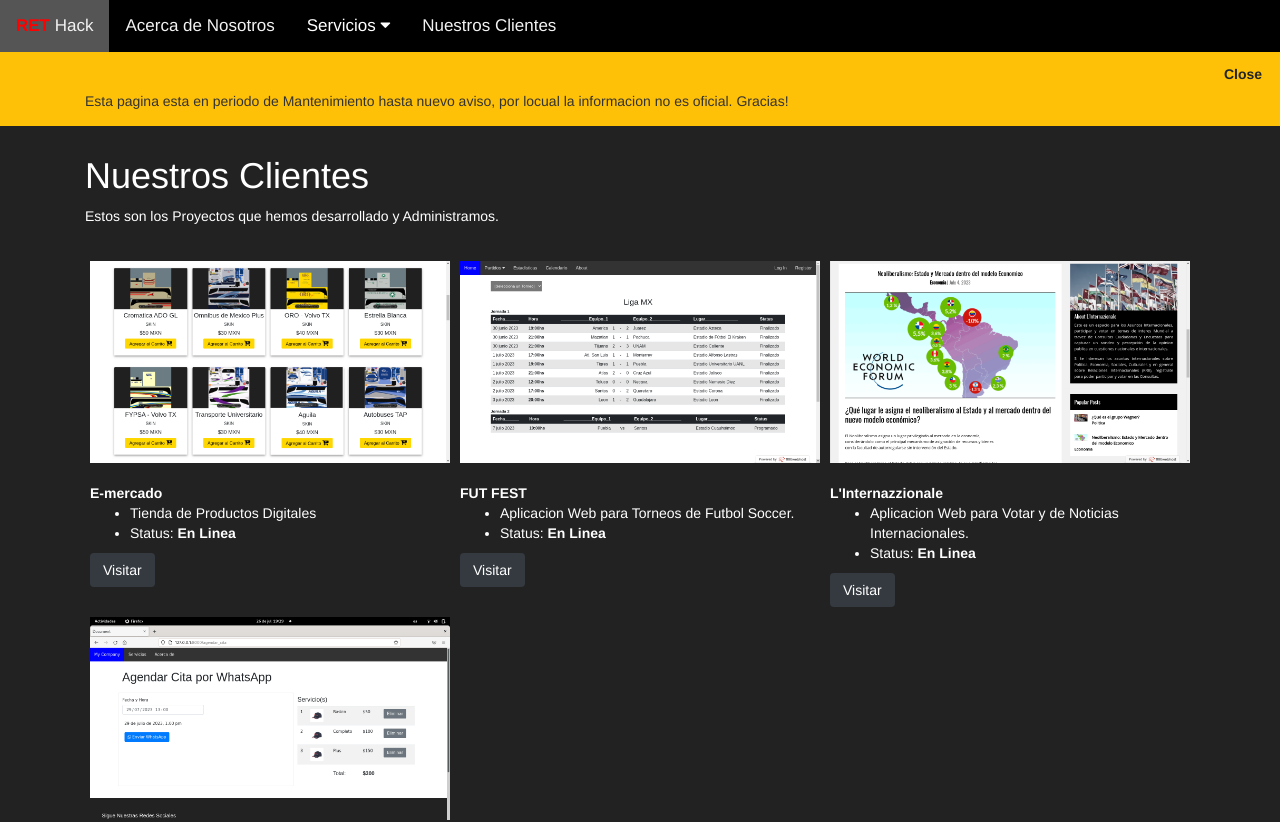
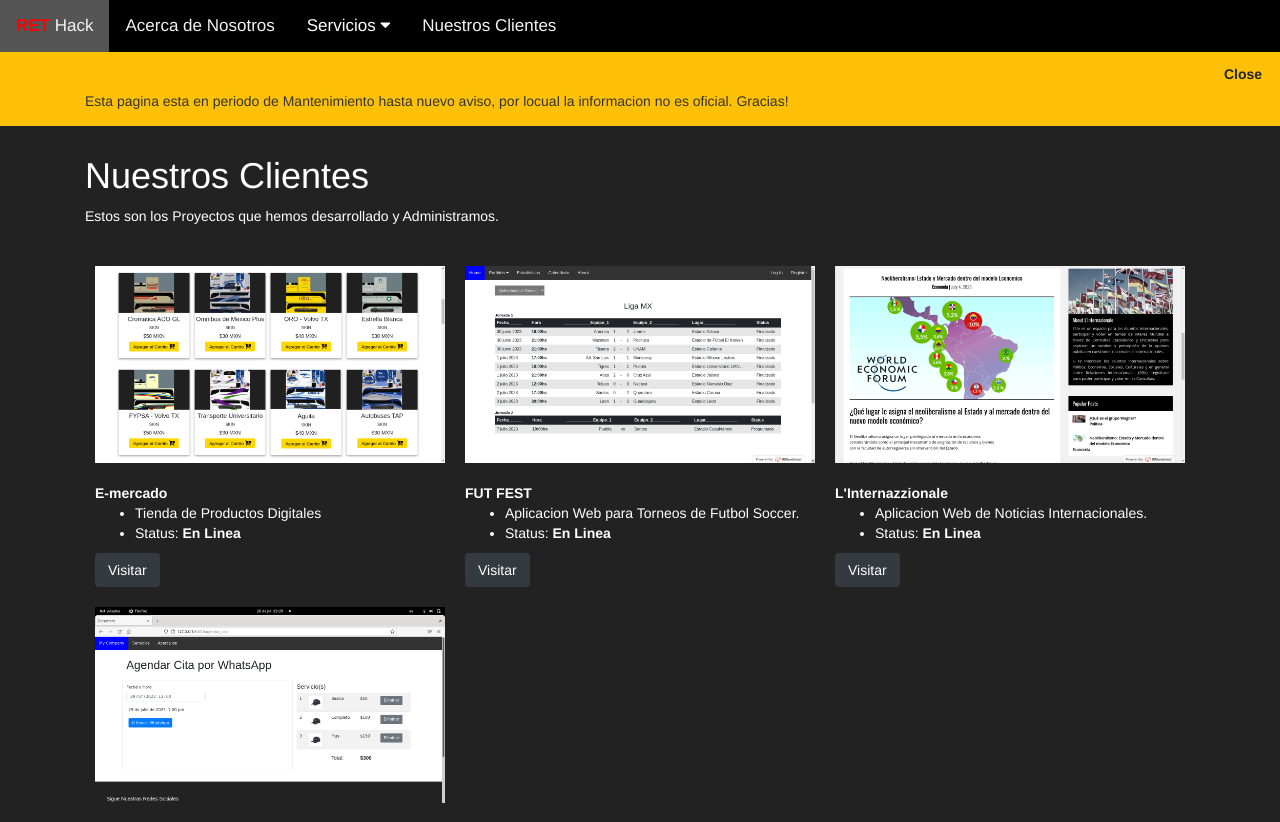
Before and after one commit to garciaraulcu/mycompany, a Vue app: page /customers in a window 1280 px wide. Shown: the top 822 px of the page. Built offline with nearby package versions, Linux system fonts and the light colour scheme.

Commit message:
v1.2.47 RET Hack

```diff
--- a/src/components/Customers.vue
+++ b/src/components/Customers.vue
@@ -43,7 +43,7 @@
                     <br>
                         <b>L'Internazzionale</b>
                         <ul>
-                          <li>Aplicacion Web para Votar y de Noticias Internacionales.</li>
+                          <li>Aplicacion Web de Noticias Internacionales.</li>
                           <li>Status: <b>En Linea</b></li>
                         </ul>
                         <a href="https://futfest.000webhostapp.com/" class="btn btn-dark" target="_blank">Visitar</a>
@@ -74,5 +74,12 @@ b,ul,li{
 
 .card-customer{
   padding: 5px 5px 5px 5px;
+  border-radius: 10px;
+  padding: 10px;
+}
+
+.btn:hover{
+    color: #fff;
+    background-color: #666;
 }
 </style>
```
